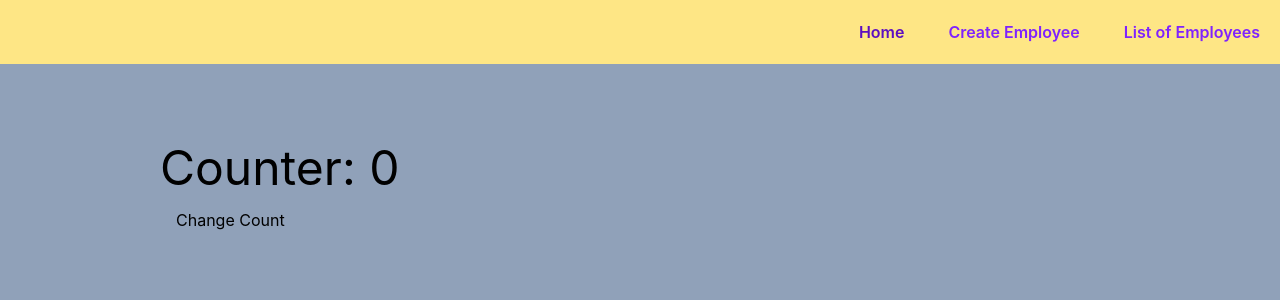
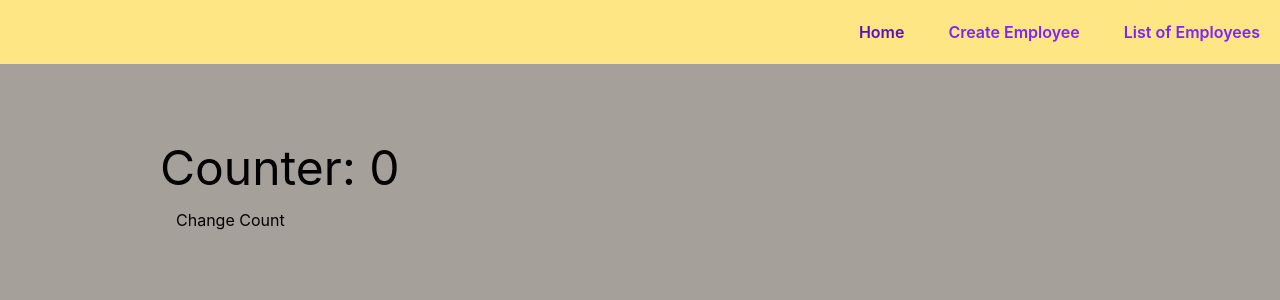
Before and after one commit to tharun-0909/Emp-App, a React app in the folder frontend/: page / in a window 1280 px wide. Shown: the top 300 px of the page. Built offline with nearby package versions, Linux system fonts and the light colour scheme; the HTML template or start-up script is replaced by a standard one.

Commit message:
Update RootLayout.jsx

```diff
--- a/frontend/src/components/RootLayout.jsx
+++ b/frontend/src/components/RootLayout.jsx
@@ -3,9 +3,9 @@ import { Outlet } from 'react-router'
 
 function RootLayout() {
   return (
-    <div className='bg-slate-400'>
+    <div className='bg-stone-400'>
         <Header />
-        <div className='min-h-screen mx-0 sm:mx-5 md:mx-10 lg:mx-20 p-20 bg-slate-400'>
+        <div className='min-h-screen mx-0 sm:mx-5 md:mx-10 lg:mx-20 p-20'>
             <Outlet />
         </div>
     </div>
```
